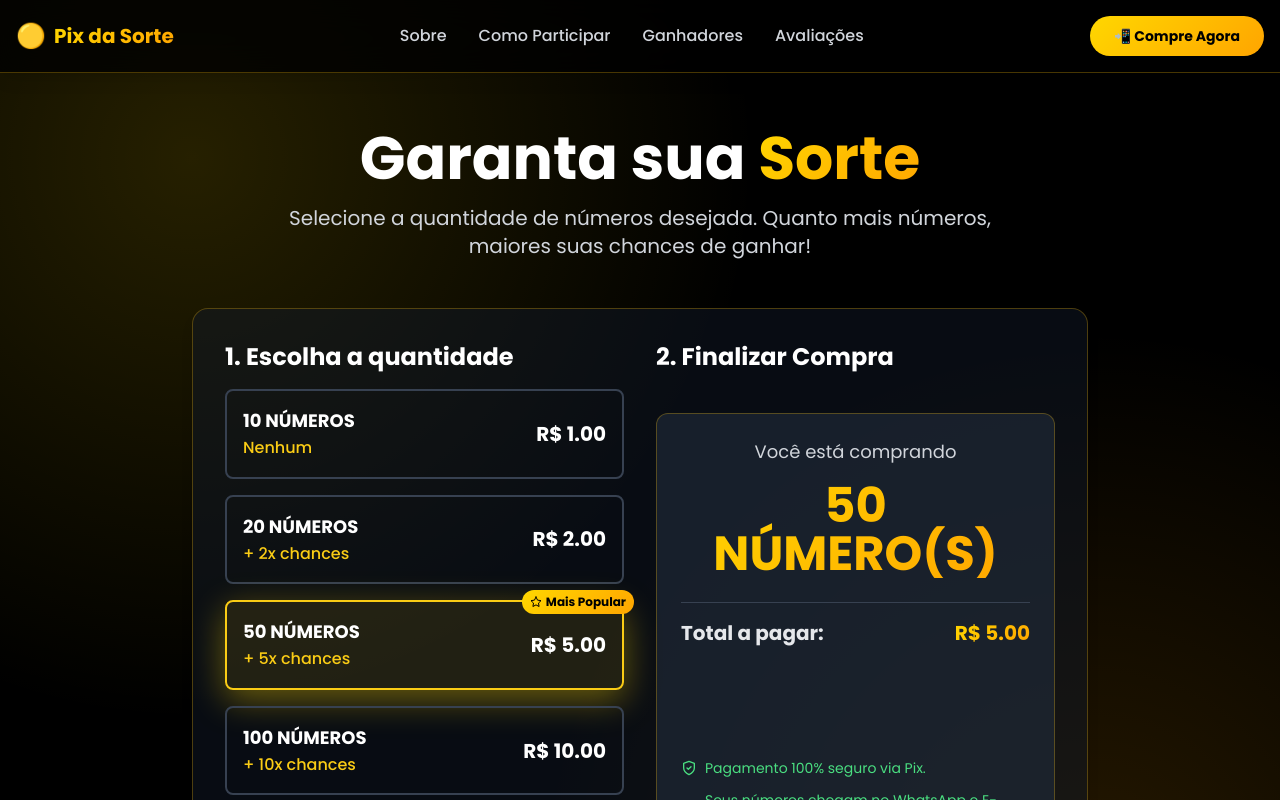
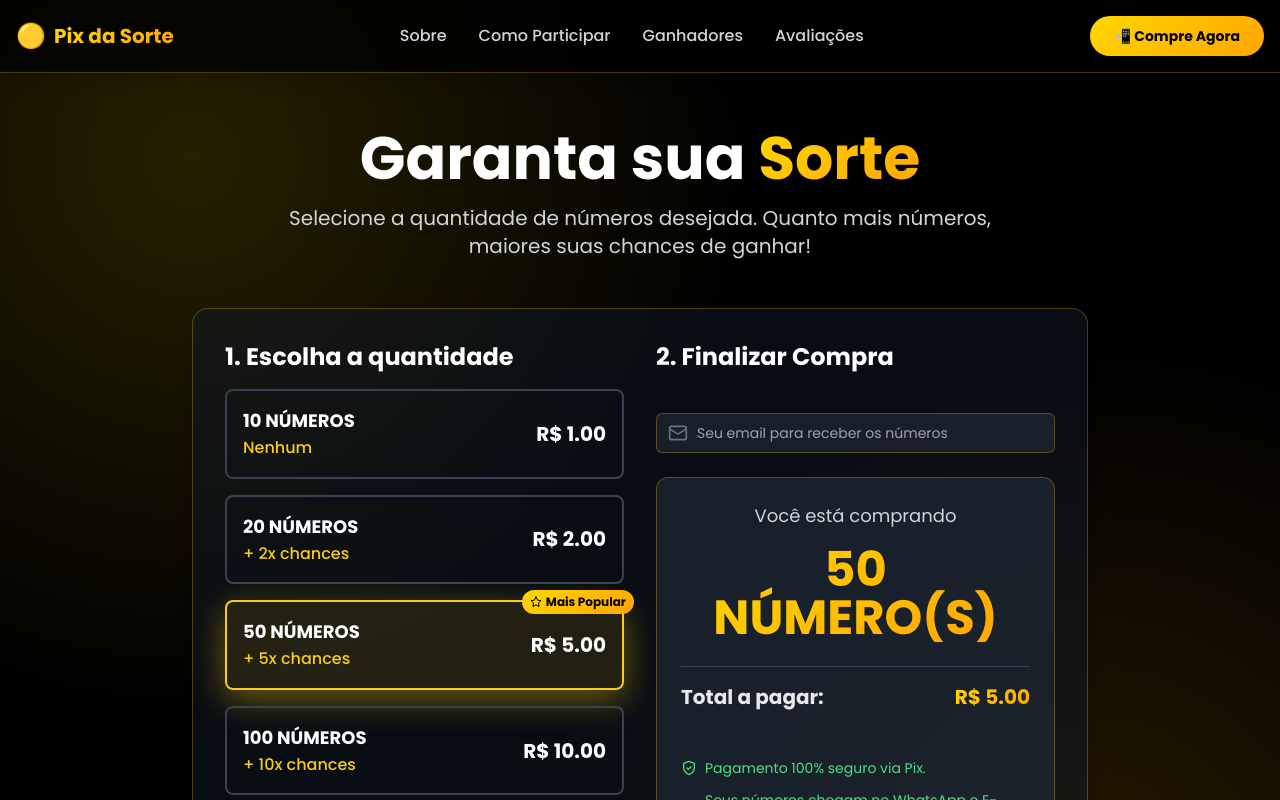
Before and after one commit to ChristianBrandao/landingpage, a React (Vite) app: page /comprar in a window 1280 px wide. Shown: the top 800 px of the page. Built offline with nearby package versions, Linux system fonts and the light colour scheme.

Commit message:
nova mudanca

```diff
--- a/src/pages/PurchasePage.jsx
+++ b/src/pages/PurchasePage.jsx
@@ -4,7 +4,7 @@ import { motion } from 'framer-motion';
 import { Button } from '@/components/ui/button';
 import { Input } from '@/components/ui/input';
 import { toast } from '@/components/ui/use-toast';
-import { Minus, Plus, Zap, Star, ShieldCheck, Copy } from 'lucide-react';
+import { Minus, Plus, Zap, Star, ShieldCheck, Copy, Mail } from 'lucide-react';
 import { useNavigate } from 'react-router-dom';
 
 const quantityOptions = [
@@ -20,12 +20,13 @@ const PurchasePage = () => {
   const [isCustom, setIsCustom] = useState(false);
   const [pixData, setPixData] = useState(null);
   const [isLoading, setIsLoading] = useState(false);
+  const [userEmail, setUserEmail] = useState('');
   const navigate = useNavigate();
 
   // Função auxiliar para encontrar o preço
   const getPrice = (amount) => {
     const option = quantityOptions.find(opt => opt.amount === amount);
-    return option ? option.price : amount * 0.10; // Preço de 10 centavos por número para quantidade personalizada
+    return option ? option.price : amount * 0.10;
   };
 
   const handleSelectQuantity = (amount) => {
@@ -44,6 +45,15 @@ const PurchasePage = () => {
   };
 
   const handlePurchase = async () => {
+    if (!userEmail || !userEmail.includes('@') || !userEmail.includes('.')) {
+        toast({
+            title: "Email inválido",
+            description: "Por favor, insira um endereço de email válido.",
+            variant: "destructive"
+        });
+        return;
+    }
+
     setIsLoading(true);
     setPixData(null);
 
@@ -55,7 +65,8 @@ const PurchasePage = () => {
         headers: { 'Content-Type': 'application/json' },
         body: JSON.stringify({
           quantity,
-          amount: price.toFixed(2), // Usa o preço correto
+          amount: price.toFixed(2),
+          email: userEmail
         }),
       });
 
@@ -214,6 +225,19 @@ const PurchasePage = () => {
               {/* Checkout Summary */}
               <div className="space-y-6 flex flex-col">
                  <h2 className="text-2xl font-bold text-white mb-4">2. Finalizar Compra</h2>
+                 <div className="flex flex-col gap-4">
+                    <div className="relative">
+                        <Mail className="absolute left-3 top-1/2 -translate-y-1/2 h-5 w-5 text-gray-500" />
+                        <Input
+                            type="email"
+                            placeholder="Seu email para receber os números"
+                            value={userEmail}
+                            onChange={(e) => setUserEmail(e.target.value)}
+                            className="pl-10 text-white bg-gray-800/70 border-yellow-500/30"
+                        />
+                    </div>
+                 </div>
+
                   <div className="bg-gray-800/70 p-6 rounded-xl border border-yellow-500/30 text-white flex-grow flex flex-col justify-between">
                      <div>
                          <p className="text-center text-lg text-gray-300 mb-4">Você está comprando</p>
```
